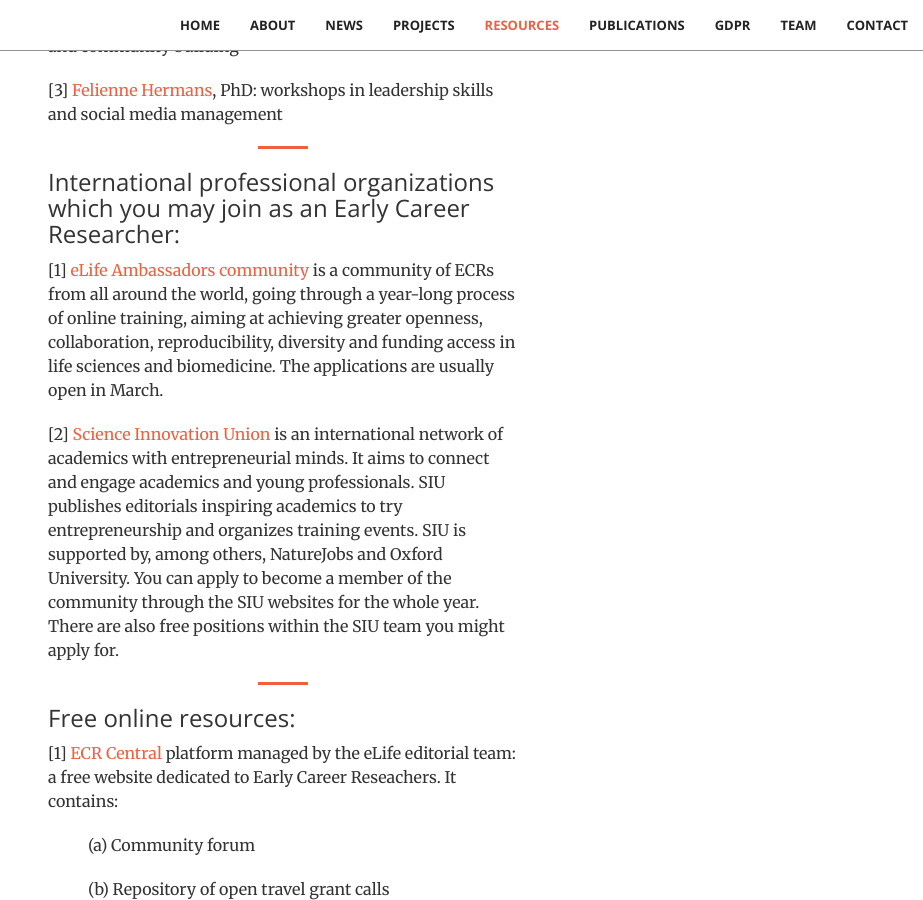
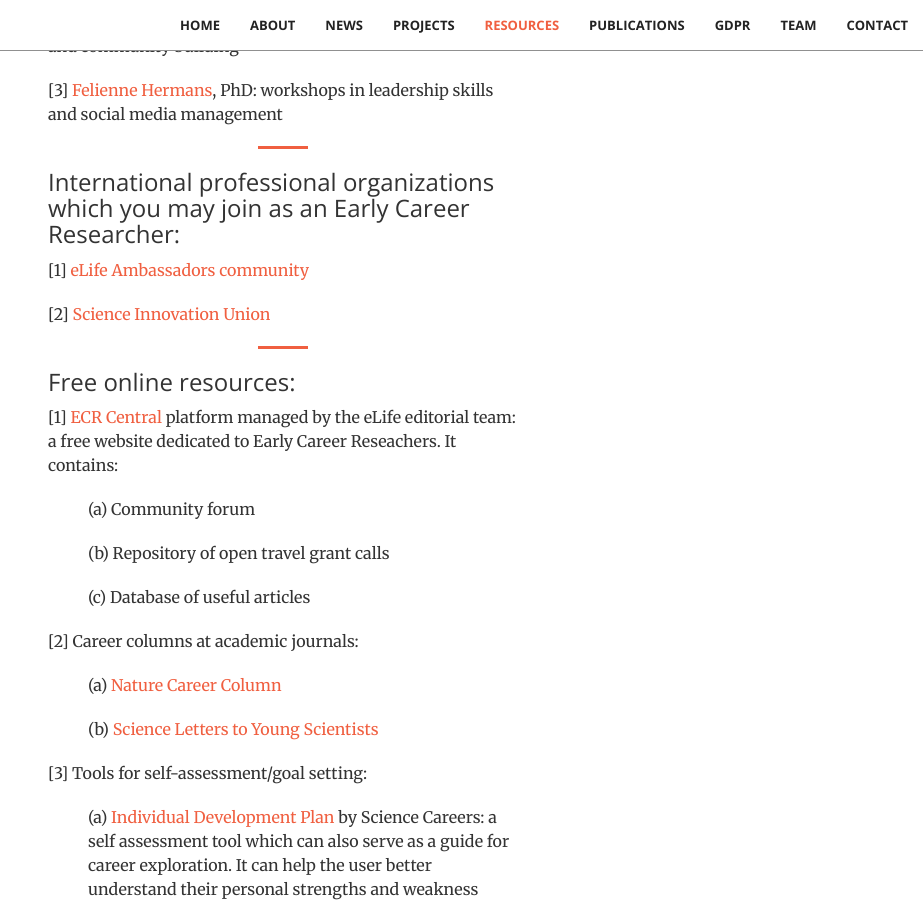
Before and after one commit to stichting-solaris/stichting-solaris.github.io, a Jekyll site: the page built from index.html, in a window 1280 px wide and 900 px high, scrolled down 6316 px. Shown: the whole window, without its empty margins (357-1280 px from the left). Built offline with Jekyll 4.4.1, drawn with Linux system fonts in a browser that asks for light colours.

Commit message:
Update resources.html

```diff
--- a/_includes/resources.html
+++ b/_includes/resources.html
@@ -36,18 +36,9 @@
                 <hr class="primary">
                 <h3 class="section-heading">International professional organizations which you may join as an
                     Early Career Researcher:</h3>
-                <p>[1] <a href="https://elifesciences.org/inside-elife/a946c355/elife-community-ambassadors-243-volunteers-join-the-programme-in-2019">
-                    eLife Ambassadors community</a> is a community of ECRs from all around the world, going through a year-long
-                    process of online training, aiming at achieving greater openness, collaboration, reproducibility, diversity
-                    and funding access in life sciences and biomedicine. The applications are usually open in March.</p>
+                <p>[1] <a href="#elifeAmbassadors">eLife Ambassadors community</a></p>
 
-                <p>[2] <a href="http://science-union.org/">Science Innovation Union</a> is an international network
-                    of academics with entrepreneurial minds. It aims to connect and engage academics and young professionals.
-                    SIU publishes editorials inspiring academics to try entrepreneurship and organizes training events.
-                    SIU is supported by, among others, NatureJobs and Oxford University. You can apply to become a member
-                    of the community through the SIU websites for the whole year. There are also free positions within
-                    the SIU team you might apply for.
-                    </p>
+                <p>[2] <a href="#siu">Science Innovation Union</a></p>
 
 
 <!-- Free online resources): -->
```
